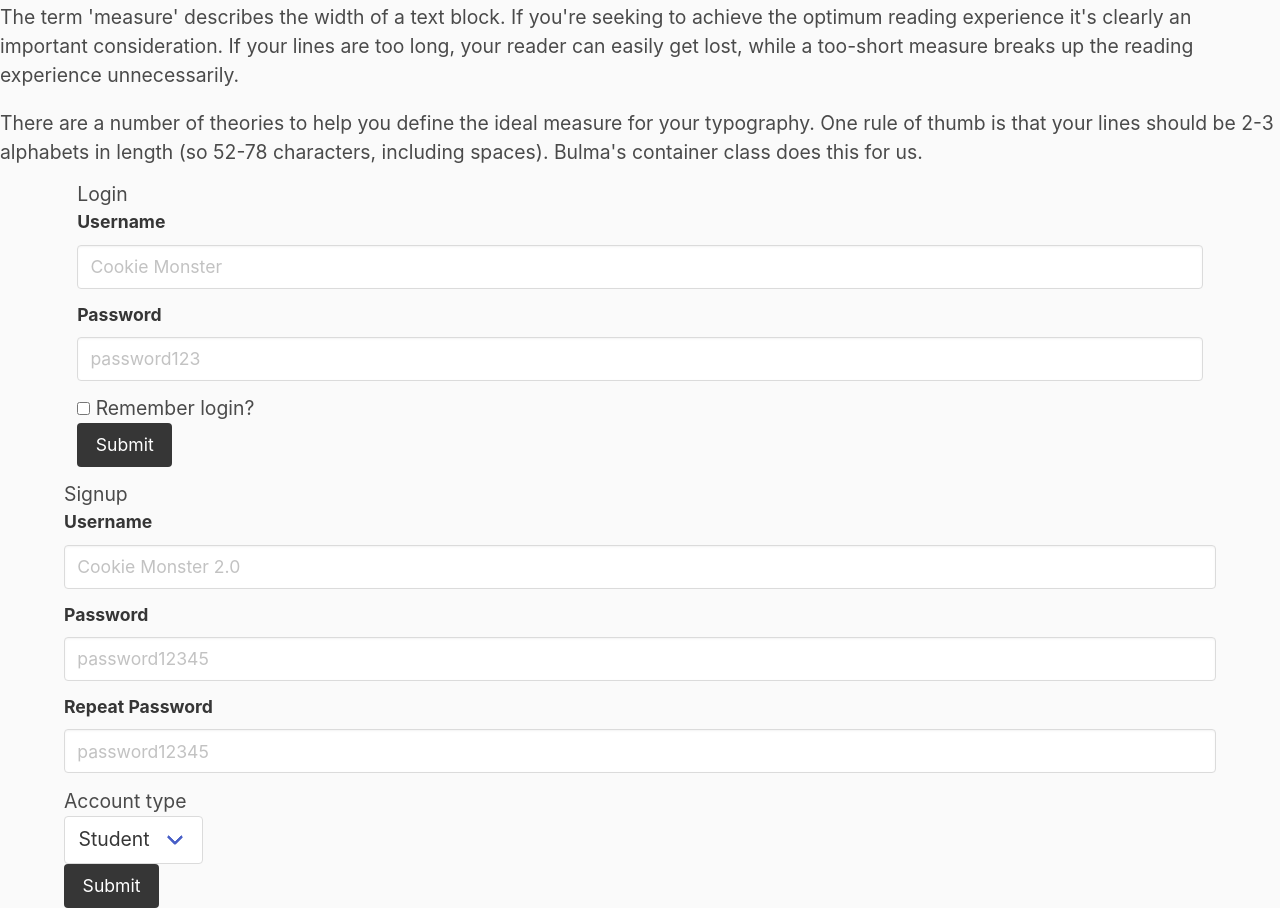
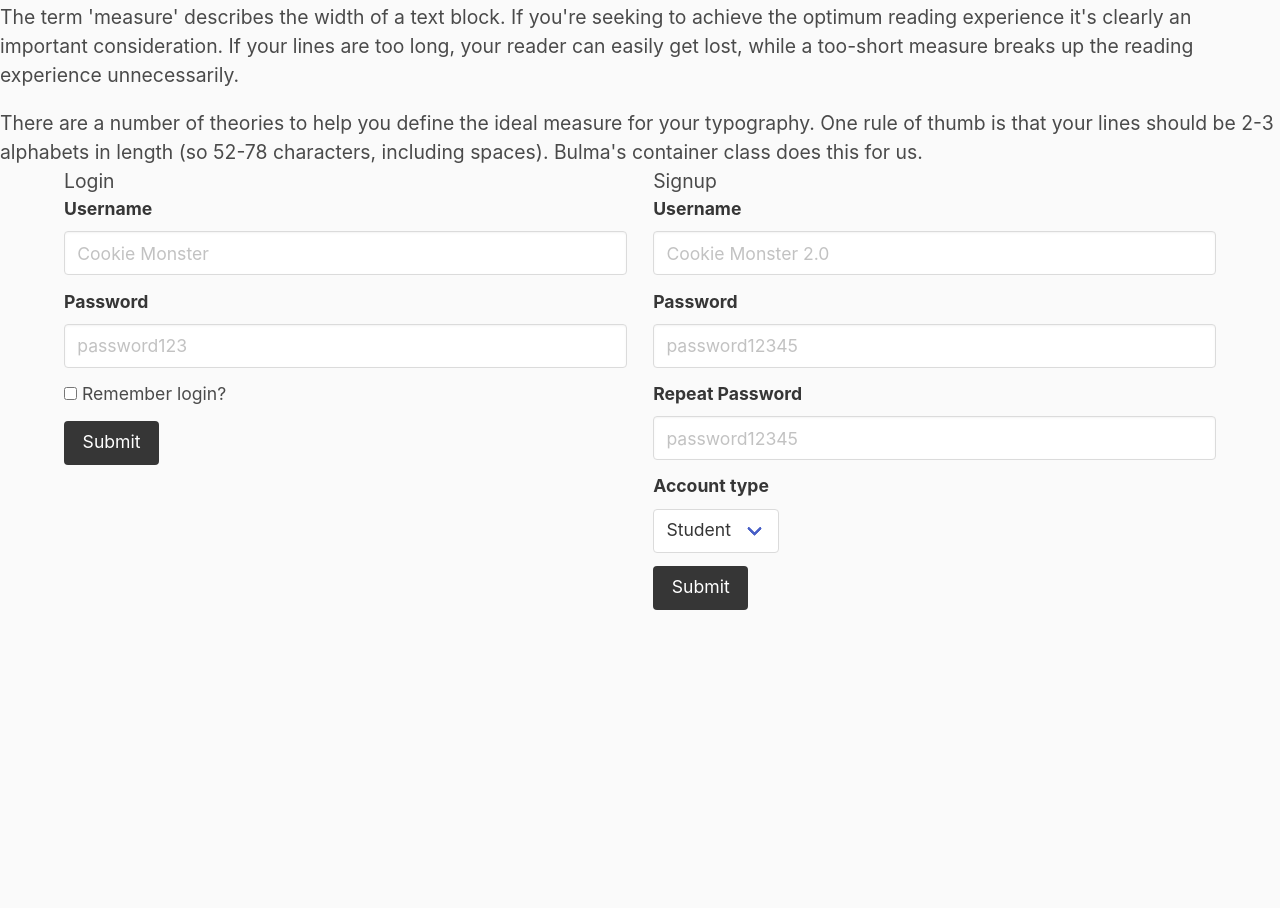
Before and after one commit to jdmar3-comp426/a02-tvestal, a website: page index.html in a window 1280 px wide. Shown: the part 3294-4202 px from the top of the page. After the commit the page ends 3917 px from the top, so only its background shows below. Drawn offline with nearby package versions, Linux system fonts and the light colour scheme; a web font is replaced by a local one.

Commit message:
attempted to fix field+label+control

```diff
--- a/index.html
+++ b/index.html
@@ -153,7 +153,7 @@
 </section>
 <section class="">
     <div class="container">
-        <div class="">
+        <div class="columns">
             <div class="column">
                 <h1 class="">Login</h1>
                 <form>
@@ -169,45 +169,45 @@
                             <input class="input" type="password" placeholder="password123" name="password">
                         </div>
                     </div>
-                    <div class="">
-                        <div class="">
+                    <div class="field">
+                        <div class="control">
                             <label class="checkbox">
                                 <input type="checkbox" name="remember">
                                 Remember login?
                             </label>
                         </div>
                     </div>
-                    <div class="">
-                        <div class="">
+                    <div class="field">
+                        <div class="control">
                             <button class="button is-dark" type="submit">Submit</button>
                         </div>
                     </div>
                 </form>
             </div>
-            <div class="">
+            <div class="column">
                 <h1 class="">Signup</h1>
                 <form>
                     <div class="field">
                         <label class="label">Username</label>
-                        <div class="">
+                        <div class="control">
                             <input class="input" type="text" placeholder="Cookie Monster 2.0" name="username">
                         </div>
                     </div>
                     <div class="field">
                         <label class="label">Password</label>
-                        <div class="">
+                        <div class="control">
                             <input class="input" type="password" placeholder="password12345">
                         </div>
                     </div>
                     <div class="field">
                         <label class="label">Repeat Password</label>
-                        <div class="">
+                        <div class="control">
                             <input class="input" type="password" placeholder="password12345" name="password">
                         </div>
                     </div>
-                    <div class="">
-                        <label class="">Account type</label>
-                        <div class="">
+                    <div class="field">
+                        <label class="label">Account type</label>
+                        <div class="control">
                             <div class="select">
                                 <select name="accountType">
                                     <option>Student</option>
@@ -216,8 +216,8 @@
                             </div>
                         </div>
                     </div>
-                    <div class="">
-                        <div class="">
+                    <div class="field">
+                        <div class="control">
                             <button class="button is-dark" type="submit">Submit</button>
                         </div>
                     </div>
```
